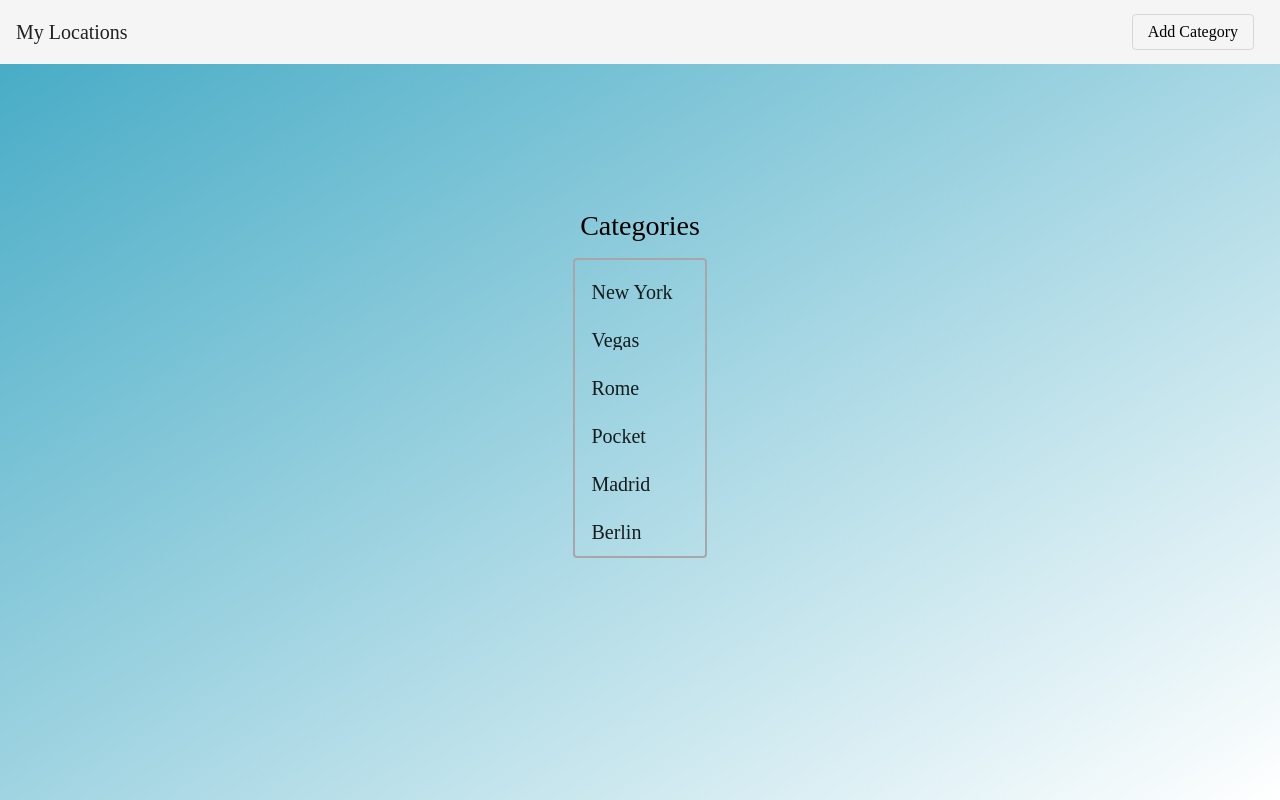
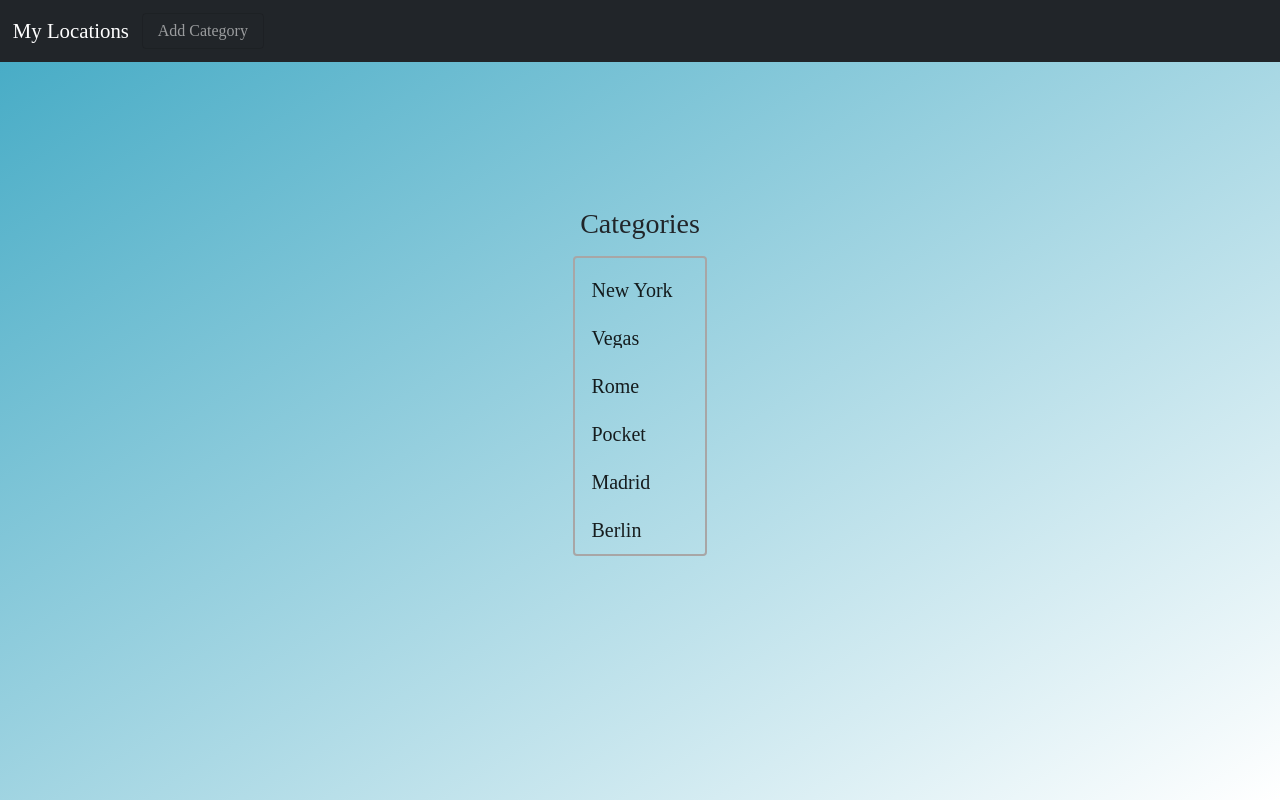
Before and after one commit to DvirShahala/myLocations, an Angular app: page / in a window 1280 px wide. Built offline with nearby package versions, Linux system fonts and the light colour scheme.

Commit message:
responsive navbar

```diff
--- a/angular.json
+++ b/angular.json
@@ -23,12 +23,10 @@
             "polyfills": "src/polyfills.ts",
             "tsConfig": "tsconfig.app.json",
             "aot": true,
-            "assets": [
-              "src/favicon.ico",
-              "src/assets"
-            ],
+            "assets": ["src/favicon.ico", "src/assets"],
             "styles": [
               "./node_modules/@angular/material/prebuilt-themes/indigo-pink.css",
+              "node_modules/bootstrap/dist/css/bootstrap.min.css",
               "src/styles.scss"
             ],
             "scripts": []
@@ -87,12 +85,10 @@
             "polyfills": "src/polyfills.ts",
             "tsConfig": "tsconfig.spec.json",
             "karmaConfig": "karma.conf.js",
-            "assets": [
-              "src/favicon.ico",
-              "src/assets"
-            ],
+            "assets": ["src/favicon.ico", "src/assets"],
             "styles": [
               "./node_modules/@angular/material/prebuilt-themes/indigo-pink.css",
+              "node_modules/bootstrap/dist/css/bootstrap.min.css",
               "src/styles.scss"
             ],
             "scripts": []
@@ -106,9 +102,7 @@
               "tsconfig.spec.json",
               "e2e/tsconfig.json"
             ],
-            "exclude": [
-              "**/node_modules/**"
-            ]
+            "exclude": ["**/node_modules/**"]
           }
         },
         "e2e": {
--- a/package.json
+++ b/package.json
@@ -23,6 +23,8 @@
     "@angular/router": "~11.0.9",
     "@ngrx/store": "^11.1.1",
     "@ngrx/store-devtools": "^11.1.1",
+    "bootstrap": "^5.0.0",
+    "ngx-bootstrap": "^6.2.0",
     "rxjs": "~6.6.0",
     "tslib": "^2.0.0",
     "zone.js": "~0.10.2"
--- a/src/app/components/toolbar/toolbar.component.html
+++ b/src/app/components/toolbar/toolbar.component.html
@@ -1,4 +1,4 @@
-<mat-toolbar>
+<!-- <mat-toolbar>
   <div *ngIf="!this.currentCategory; else currName">My Locations</div>
   <ng-template #currName
     ><div class="title">Current Category:</div>
@@ -36,4 +36,63 @@
       Delete Category
     </button>
   </div>
-</mat-toolbar>
+</mat-toolbar> -->
+
+<nav class="navbar navbar-expand-md navbar-dark bg-dark">
+  <div class="main-title" *ngIf="!this.currentCategory; else currName">
+    My Locations
+  </div>
+  <ng-template #currName
+    ><div class="main-title">
+      Current Category: {{ this.currentCategory.name }}
+    </div>
+  </ng-template>
+  <span class="spacer"></span>
+
+  <button class="navbar-toggler" (click)="openNavbar()" type="button">
+    <span class="navbar-toggler-icon"></span>
+  </button>
+
+  <div class="collapse navbar-collapse" [ngClass]="{ show: navbarOpen }">
+    <ul class="navbar-nav mr-auto">
+      <li class="nav-item">
+        <button
+          mat-stroked-button
+          (click)="openAddCategoryDialog()"
+          *ngIf="!(this.catergoryService.chooseCategory$ | async)"
+        >
+          Add Category
+        </button>
+      </li>
+
+      <li class="nav-item">
+        <button
+          mat-stroked-button
+          (click)="openUpdateDialog()"
+          *ngIf="this.catergoryService.chooseCategory$ | async"
+        >
+          Update Category
+        </button>
+      </li>
+
+      <li class="nav-item">
+        <button
+          mat-stroked-button
+          (click)="openViewDetailsDialog()"
+          *ngIf="this.catergoryService.chooseCategory$ | async"
+        >
+          View Details
+        </button>
+      </li>
+      <li class="nav-item">
+        <button
+          mat-stroked-button
+          (click)="deleteCategory()"
+          *ngIf="this.catergoryService.chooseCategory$ | async"
+        >
+          Delete Category
+        </button>
+      </li>
+    </ul>
+  </div>
+</nav>
--- a/src/app/components/toolbar/toolbar.component.scss
+++ b/src/app/components/toolbar/toolbar.component.scss
@@ -1,14 +1,17 @@
-.spacer {
-  flex: 1 1 auto;
-}
+// .spacer {
+//   flex: 1 1 auto;
+// }
 
-.title {
-  font-weight: bold;
-  margin-right: 5px;
+.main-title {
+  font-size: 1.3rem;
+  margin: 1%;
+  color: white;
 }
 
 button {
-  margin-right: 10px;
-  font-size: 16px;
-  color: black;
+  font-size: 1rem;
+  color: rgba(255, 255, 255, 0.55);
 }
+// * {
+//   color: white;
+// }
--- a/src/app/components/toolbar/toolbar.component.ts
+++ b/src/app/components/toolbar/toolbar.component.ts
@@ -1,25 +1,30 @@
-import { Component, OnInit } from '@angular/core';
-import { MatDialog } from '@angular/material/dialog';
-import { BehaviorSubject, Observable } from 'rxjs';
-import { Category } from 'src/app/models/interfaces';
-import { CatergoryService } from 'src/app/services/catergory.service';
-import { AddCategoryComponent } from '../add-category/add-category.component';
-import { UpdateCategoryComponent } from '../update-category/update-category.component';
-import { ViewDetailsComponent } from '../view-details/view-details.component';
+import { Component, OnInit } from "@angular/core";
+import { MatDialog } from "@angular/material/dialog";
+import { BehaviorSubject, Observable } from "rxjs";
+import { Category } from "src/app/models/interfaces";
+import { CatergoryService } from "src/app/services/catergory.service";
+import { AddCategoryComponent } from "../add-category/add-category.component";
+import { UpdateCategoryComponent } from "../update-category/update-category.component";
+import { ViewDetailsComponent } from "../view-details/view-details.component";
 
 @Component({
-  selector: 'app-toolbar',
-  templateUrl: './toolbar.component.html',
-  styleUrls: ['./toolbar.component.scss'],
+  selector: "app-toolbar",
+  templateUrl: "./toolbar.component.html",
+  styleUrls: ["./toolbar.component.scss"],
 })
 export class ToolbarComponent implements OnInit {
   currentCategory: Category;
   categoryName: string;
+  navbarOpen: boolean = false;
 
   constructor(
     public catergoryService: CatergoryService,
     public dialog: MatDialog
   ) {}
+
+  openNavbar() {
+    this.navbarOpen = !this.navbarOpen;
+  }
 
   ngOnInit(): void {
     this.catergoryService.getCurrentCategory().subscribe((res: Category) => {
@@ -32,11 +37,11 @@ export class ToolbarComponent implements OnInit {
 
   openAddCategoryDialog(): void {
     const dialogRef = this.dialog.open(AddCategoryComponent, {
-      width: '250px',
+      width: "250px",
     });
 
     dialogRef.afterClosed().subscribe((result: string) => {
-      console.log('The dialog was closed');
+      console.log("The dialog was closed");
       this.categoryName = result;
       console.log(this.categoryName);
     });
@@ -44,21 +49,21 @@ export class ToolbarComponent implements OnInit {
 
   openViewDetailsDialog(): void {
     const dialogRef = this.dialog.open(ViewDetailsComponent, {
-      width: '250px',
+      width: "250px",
     });
 
     dialogRef.afterClosed().subscribe((result: string) => {
-      console.log('The dialog was closed');
+      console.log("The dialog was closed");
     });
   }
 
   openUpdateDialog(): void {
     const dialogRef = this.dialog.open(UpdateCategoryComponent, {
-      width: '300px',
+      width: "300px",
     });
 
     dialogRef.afterClosed().subscribe((result: string) => {
-      console.log('The dialog was closed');
+      console.log("The dialog was closed");
     });
   }
 
```
Also changed, not shown: 1 other file (tests, documents, lock files or other folders).
